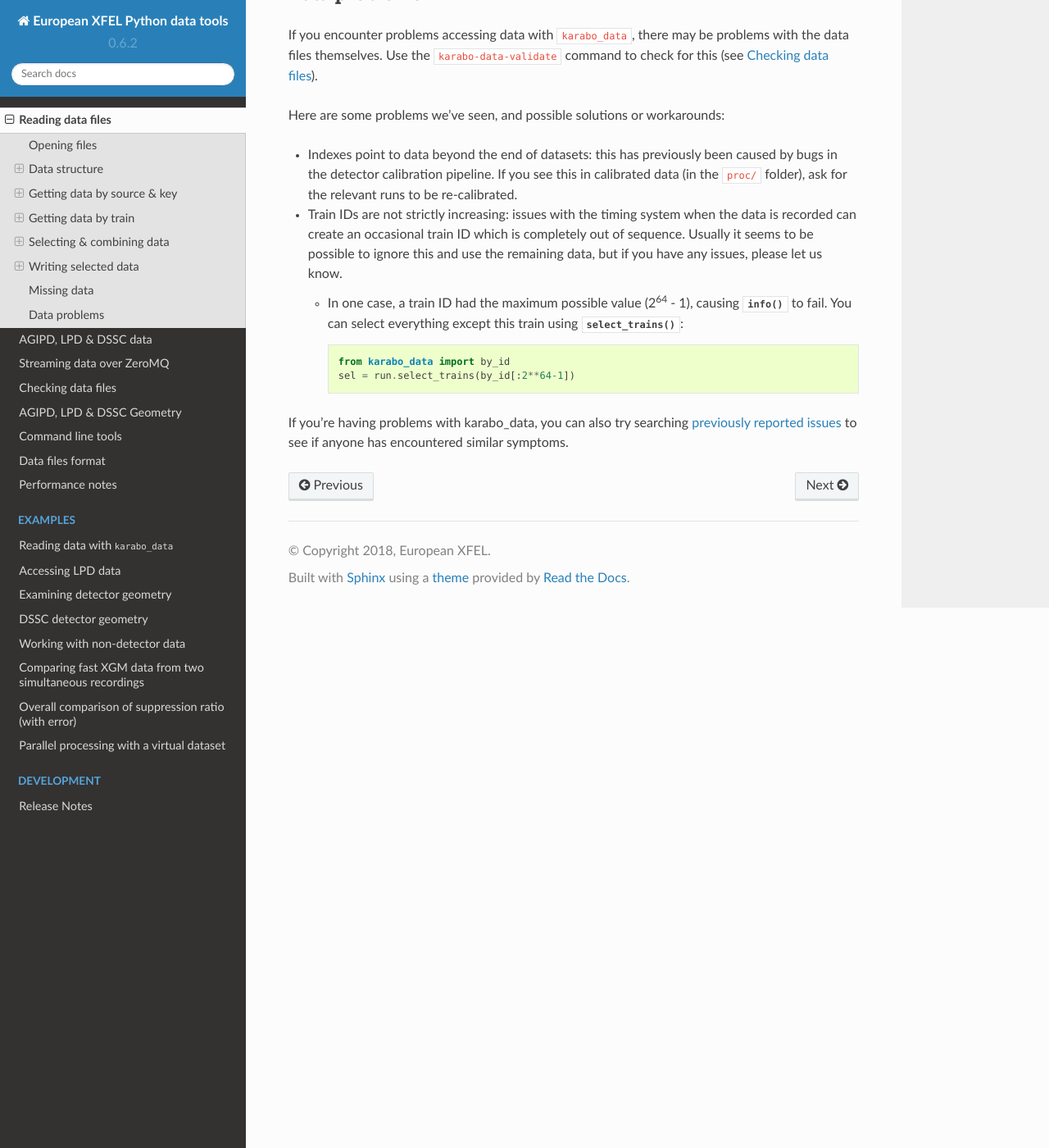
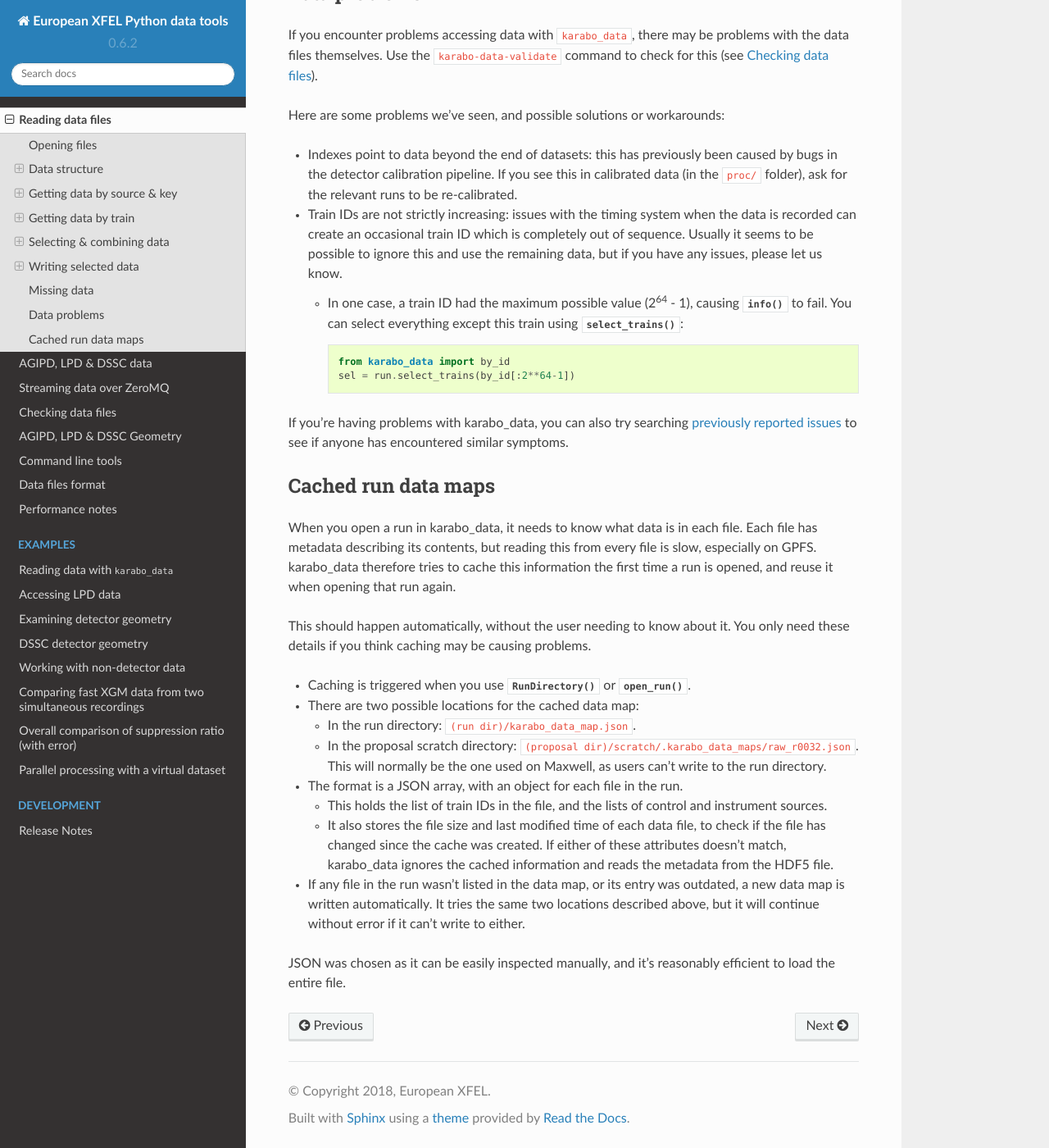
Before and after one commit to European-XFEL/karabo_data, a Sphinx documentation site: the page built from docs/reading_files.rst, in a window 1280 px wide and 1400 px high, scrolled down 4832 px. Shown: the whole window at 82% size. Built offline with Sphinx 7.4.7 and the Read the Docs theme 2.0.0, drawn with Linux system fonts in a browser that asks for light colours; pages that are not in the unit, such as notebooks, are missing from menus.

Commit message:
Document run data maps

```diff
--- a/docs/reading_files.rst
+++ b/docs/reading_files.rst
@@ -203,3 +203,41 @@ Here are some problems we've seen, and possible solutions or workarounds:
 If you're having problems with karabo_data, you can also try searching
 `previously reported issues <https://github.com/European-XFEL/karabo_data/issues?q=is%3Aissue>`_
 to see if anyone has encountered similar symptoms.
+
+Cached run data maps
+--------------------
+
+When you open a run in karabo_data, it needs to know what data is in each file.
+Each file has metadata describing its contents, but reading this from every file
+is slow, especially on GPFS. karabo_data therefore tries to cache this
+information the first time a run is opened, and reuse it when opening that run
+again.
+
+This should happen automatically, without the user needing to know about it.
+You only need these details if you think caching may be causing problems.
+
+- Caching is triggered when you use :func:`RunDirectory` or :func:`open_run`.
+- There are two possible locations for the cached data map:
+
+  - In the run directory: ``(run dir)/karabo_data_map.json``.
+  - In the proposal scratch directory:
+    ``(proposal dir)/scratch/.karabo_data_maps/raw_r0032.json``.
+    This will normally be the one used on Maxwell, as users can't write to the
+    run directory.
+
+- The format is a JSON array, with an object for each file in the run.
+
+  - This holds the list of train IDs in the file, and the lists of control and
+    instrument sources.
+  - It also stores the file size and last modified time of each data file, to
+    check if the file has changed since the cache was created. If either of
+    these attributes doesn't match, karabo_data ignores the cached information
+    and reads the metadata from the HDF5 file.
+
+- If any file in the run wasn't listed in the data map, or its entry was
+  outdated, a new data map is written automatically. It tries the same two
+  locations described above, but it will continue without error if it can't
+  write to either.
+
+JSON was chosen as it can be easily inspected manually, and it's reasonably
+efficient to load the entire file.
```
